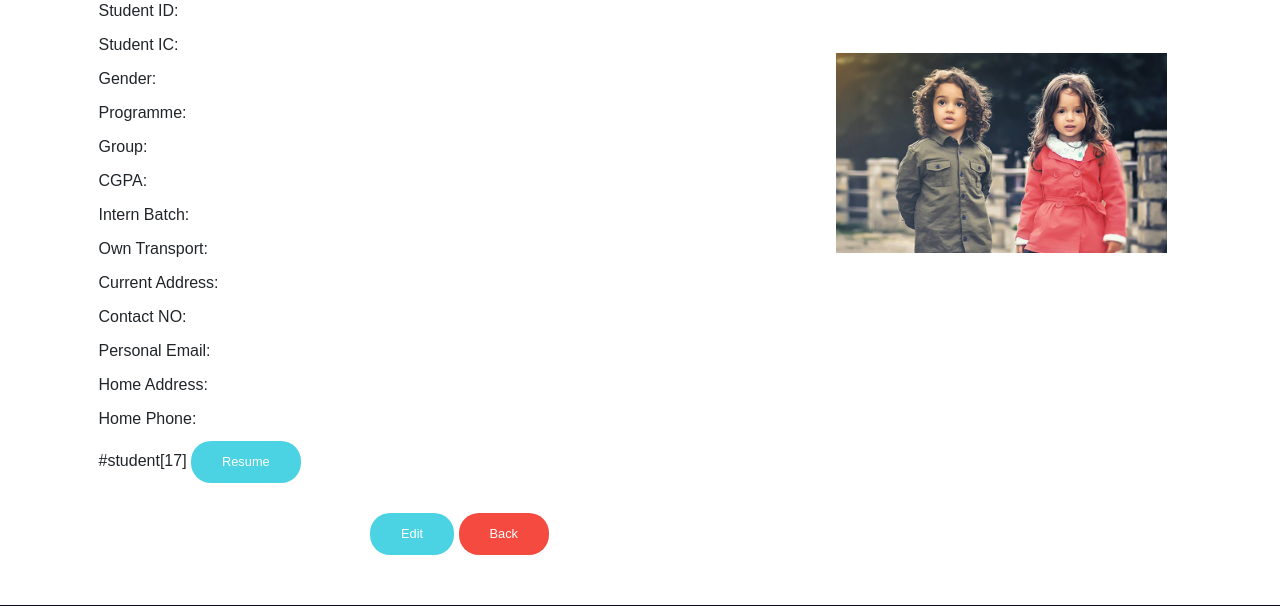
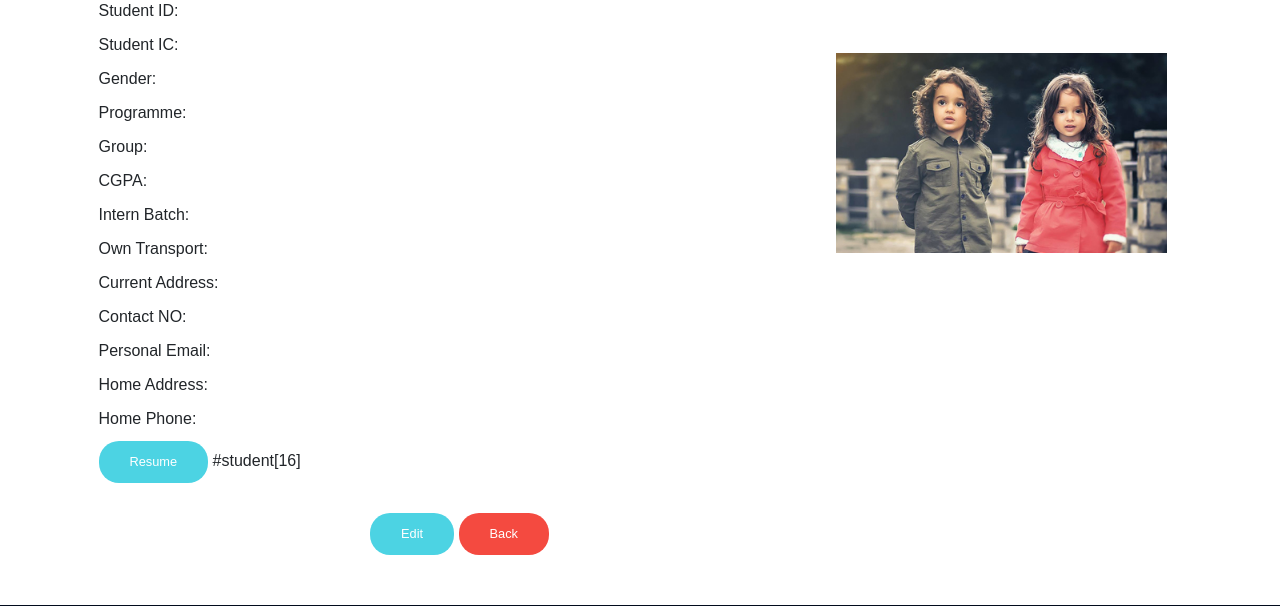
Before and after one commit to Chunkit/assignmentCC, a Flask app: page /viewStudentInfoDetails/1 in a window 1280 px wide. Shown: the part 645-1251 px from the top of the page. Run offline with Flask 3, Linux system fonts and the light colour scheme; data that the repository does not hold is empty; some libraries are stand-ins or nearby versions; some web fonts are replaced.

Commit message:
Update viewStudentInfoDetails.html

```diff
--- a/templates/viewStudentInfoDetails.html
+++ b/templates/viewStudentInfoDetails.html
@@ -169,8 +169,8 @@
 			       <span class="single-input">{{ student[15] }}</span>
                             </div>
 
-                            <div class="mt-10"><!--Resume--> #student[17]
-                                <a href="#" class="genric-btn success circle arrow">Resume</a>
+                            <div class="mt-10"><!--Resume-->
+                                <a href="#" class="genric-btn success circle arrow">Resume</a> #student[16]
                             </div>
                         </form>
 
```
